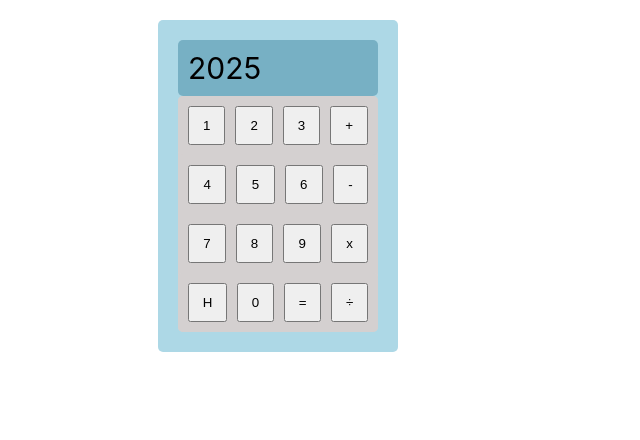
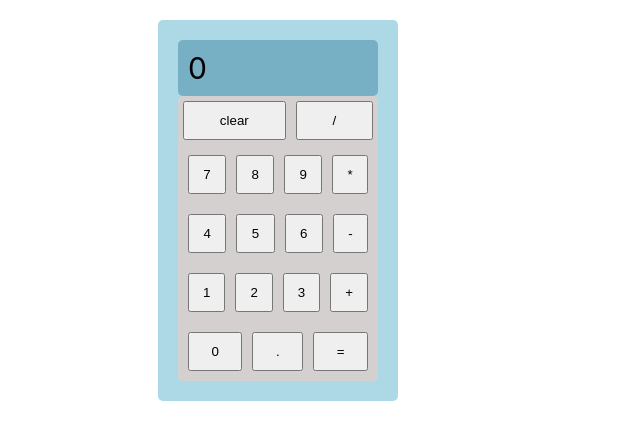
Before and after one commit to henriwf/calculator, a plain HTML site: page index.html in a window 1280 px wide. Shown: the whole page, without its empty margins (0-640 px from the left). Drawn offline with Linux system fonts and the light colour scheme.

Commit message:
change order of the numbers create an extra line to organize everything add "clear" and "."

```diff
--- a/index.html
+++ b/index.html
@@ -12,35 +12,42 @@
   <body>
 
     <div class="calculator">
-        <div class="display">2025</div>
+        <div class="display">0</div>
 
         <div class="keyboard">
+
+          <div class="line0">
+            <button class="clear">clear</button>
+            <button class="op">/</button>
+          </div>
+
+
             <div class="line1">
-                <button class="1">1</button>
-                <button class="2">2</button>
-                <button class="3">3</button>
-                <button class="add">+</button>
+                <button class="num">7</button>
+                <button class="num">8</button>
+                <button class="num">9</button>
+                <button class="op">*</button>
             </div>
 
             <div class="line2">
-                <button class="4">4</button>
-                <button class="5">5</button>
-                <button class="6">6</button>
-                <button class="sub">-</button>
+                <button class="num">4</button>
+                <button class="num">5</button>
+                <button class="num">6</button>
+                <button class="op">-</button>
             </div>
 
             <div class="line3">
-                <button class="7">7</button>
-                <button class="8">8</button>
-                <button class="9">9</button>
-                <button class="x">x</button>
+                <button class="num">1</button>
+                <button class="num">2</button>
+                <button class="num">3</button>
+                <button class="op">+</button>
             </div>
 
             <div class="line4">
-                <button class="H">H</button>
-                <button class="0">0</button>
+                <button class="num" id="zero">0</button>
+                <button class="num">.</button>
                 <button class="equal">=</button>
-                <button class="div">÷</button>
+
 
 
             </div>
```
